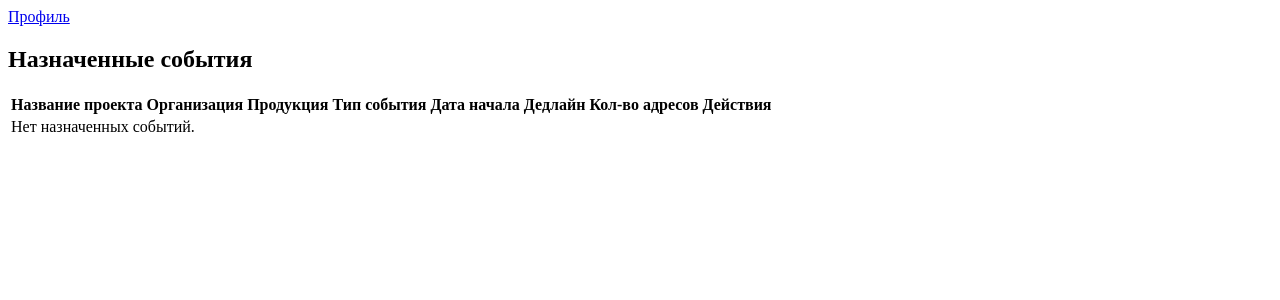
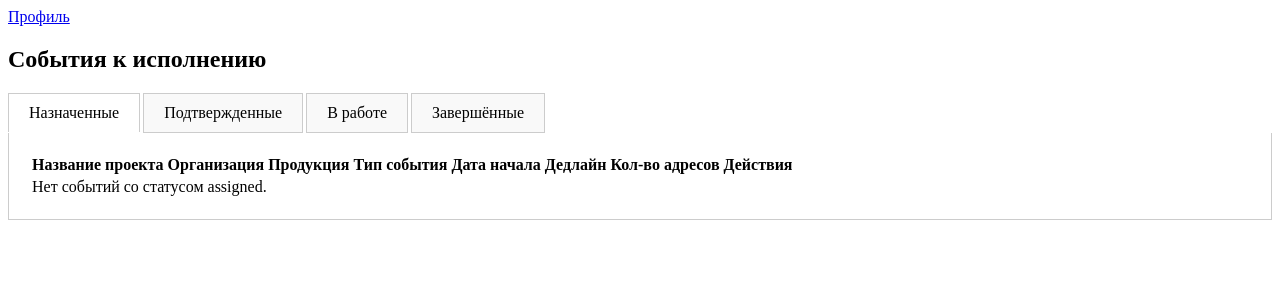
Before and after one commit to jimmy2qrtki/rct, a Django app: page /projects/assigned-events/ in a window 1280 px wide. Shown: the top 300 px of the page. Run offline with Django 5.2, Linux system fonts and the light colour scheme; a user stored in the database is signed in; data comes from the database, SQL or seed files in the repository; both versions use the stored data as it was after the commit.

Commit message:
доработал таблицу назначенных событий и статусы событий

```diff
--- a/projects/templates/projects/assigned_events_list.html
+++ b/projects/templates/projects/assigned_events_list.html
@@ -1,14 +1,47 @@
 <!-- templates/projects/assigned_events_list.html -->
 <html>
 <head>
-    <title>Назначенные события</title>
+    <title>События к исполнению</title>
     {% load static %}
     <script src="{% static 'js/jquery-3.7.1.min.js' %}"></script>
+    <style>
+        .tab {
+            display: inline-block;
+            padding: 10px 20px;
+            cursor: pointer;
+            border: 1px solid #ccc;
+            margin-right: -1px;
+            background-color: #f9f9f9;
+        }
+        .tab.active {
+            background-color: #fff;
+            border-bottom: none;
+        }
+        .tab-content {
+            display: none;
+            padding: 20px;
+            border: 1px solid #ccc;
+            border-top: none;
+        }
+        .tab-content.active {
+            display: block;
+        }
+    </style>
 </head>
 <body>
     <a href="{% url 'executor_profile' %}">Профиль</a>
-    <h2>Назначенные события</h2>
+    <h2>События к исполнению</h2>
 
+    <div id="tabs">
+        <div class="tab active" data-status="assigned">Назначенные</div>
+        <div class="tab" data-status="confirmed">Подтвержденные</div>
+        <div class="tab" data-status="in_progress">В работе</div>
+        <div class="tab" data-status="completed">Завершённые</div>
+    </div>
+
+    <div id="tab-contents">
+        {% for status, events in event_data_by_status.items %}
+        <div class="tab-content {% if forloop.first %}active{% endif %}" id="content-{{ status }}">
             <table>
                 <thead>
                     <tr>
@@ -23,7 +56,7 @@
                     </tr>
                 </thead>
                 <tbody>
-            {% for event, assigned_address_count in assigned_event_data %}
+                    {% for event, assigned_address_count in events %}
                     <tr>
                         <td>{{ event.project.name }}</td>
                         <td>{{ event.project.organization }}</td>
@@ -33,25 +66,48 @@
                         <td>{{ event.due_date|date:"Y-m-d" }}</td>
                         <td>{{ assigned_address_count }}</td>
                         <td>
-                    {% for event_user in event.eventuser_set.all %}
-                        {% if event_user.user == request.user %}
+                            {% if status == 'assigned' %}
                                 <button type="button" class="confirm-btn" data-event-id="{{ event.id }}" data-user-id="{{ request.user.id }}">Подтвердить</button>
+                            {% elif status == 'confirmed' %}
+                                <button type="button" class="start-btn" data-event-id="{{ event.id }}" data-start-date="{{ event.event_date|date:"Y-m-d" }}">Начать</button>
+                            {% elif status == 'in_progress' %}
+                                <button type="button" class="complete-btn" data-event-id="{{ event.id }}">Завершить</button>
                             {% endif %}
-                    {% endfor %}
-                    <form action="{% url 'event_remove' event.id %}" method="post">
+
+                            <form action="{% url 'event_remove' event.id %}" method="post" class="remove-form">
                                 {% csrf_token %}
-                        <button type="submit">Удалить</button>
+                                <button type="button"
+                                        class="remove-btn"
+                                        data-event-name="{{ event.project.name }}"
+                                        data-event-type="{{ event.get_event_type_display }}">Отказаться</button>
                             </form>
                         </td>
                     </tr>
                     {% empty %}
                     <tr>
-                <td colspan="7">Нет назначенных событий.</td>
+                        <td colspan="8">Нет событий со статусом {{ status|lower }}.</td>
                     </tr>
                     {% endfor %}
                 </tbody>
             </table>
+        </div>
+        {% endfor %}
+    </div>
+
     <script>
+        $(document).ready(function() {
+            $('.tab').click(function() {
+                var status = $(this).data('status');
+
+                // Переключение активной вкладки
+                $('.tab').removeClass('active');
+                $(this).addClass('active');
+
+                // Показываем/скрываем контент
+                $('.tab-content').removeClass('active');
+                $('#content-' + status).addClass('active');
+            });
+
             $(document).on('click', '.confirm-btn', function() {
                 var event_id = $(this).data('event-id');
                 var user_id = $(this).data('user-id');
@@ -73,6 +129,65 @@
                     }
                 });
             });
+
+            $(document).on('click', '.start-btn', function() {
+                var event_id = $(this).data('event-id');
+                var start_date = new Date($(this).data('start-date'));
+                var today = new Date();
+                var threeDaysBeforeStart = new Date(start_date);
+                threeDaysBeforeStart.setDate(start_date.getDate() - 3);
+
+                if (today >= threeDaysBeforeStart) {
+                    $.ajax({
+                        url: "{% url 'start_event' %}",
+                        method: "POST",
+                        data: {
+                            event_id: event_id,
+                            csrfmiddlewaretoken: '{{ csrf_token }}'
+                        },
+                        success: function(response) {
+                            if (response.success) {
+                                location.reload();
+                            } else {
+                                alert('Ошибка: ' + response.error);
+                            }
+                        }
+                    });
+                } else {
+                    alert('Вы сможете начать событие не раньше, чем за три дня до запланированной даты.');
+                }
+            });
+
+            $(document).on('click', '.remove-btn', function() {
+                var form = $(this).closest('.remove-form');
+                var eventName = $(this).data('event-name');
+                var eventType = $(this).data('event-type');
+
+                if (confirm("Вы уверены, что хотите отказаться от события - " + eventType + ", " + eventName + "?")) {
+                    form.submit();
+                }
+            });
+
+            $(document).on('click', '.complete-btn', function() {
+                var event_id = $(this).data('event-id');
+
+                $.ajax({
+                    url: "{% url 'complete_event' %}",
+                    method: "POST",
+                    data: {
+                        event_id: event_id,
+                        csrfmiddlewaretoken: '{{ csrf_token }}'
+                    },
+                    success: function(response) {
+                        if (response.success) {
+                            location.reload();
+                        } else {
+                            alert('Ошибка: ' + response.error);
+                        }
+                    }
+                });
+            });
+        });
     </script>
 </body>
 </html>
--- a/projects/urls.py
+++ b/projects/urls.py
@@ -25,4 +25,6 @@ urlpatterns = [
     path('remove_executor/', views.remove_executor, name='remove_executor'),
     path('assign_executor/', views.assign_executor, name='assign_executor'),
     path('confirm_executor/', views.confirm_executor, name='confirm_executor'),
+    path('complete-event/', views.complete_event, name='complete_event'),
+    path('start-event/', views.start_event, name='start_event'),
 ]
--- a/projects/views.py
+++ b/projects/views.py
@@ -1,3 +1,4 @@
+from django.utils import timezone
 from django.shortcuts import render, get_object_or_404, redirect
 from .models import Address, EventAddress, Project, Event, RequestCounter, EventUser
 from .forms import ProjectForm, EventForm
@@ -403,16 +404,32 @@ def update_address_order(request):
 # представление списка назначенных событий для исполнителя
 def assigned_events_list(request):
     current_user = request.user
-    assigned_events = Event.objects.filter(addresses__assigned_user=current_user).distinct()
 
-    # Создаем список пар (событие, количество адресов), назначенных текущему пользователю
-    assigned_event_data = []
-    for event in assigned_events:
-        assigned_address_count = event.addresses.filter(assigned_user=current_user).count()
-        assigned_event_data.append((event, assigned_address_count))
+    # Получаем все события пользователя с разбивкой по статусам
+    event_users_by_status = {
+        'assigned': EventUser.objects.filter(user=current_user, status='assigned'),
+        'confirmed': EventUser.objects.filter(user=current_user, status='confirmed'),
+        'in_progress': EventUser.objects.filter(
+            user=current_user,
+            status='in_progress',
+            event__event_date__lte=timezone.now()
+        ),
+        'completed': EventUser.objects.filter(user=current_user, status='completed'),
+    }
+
+    # Подсчёт количества адресов
+    event_data_by_status = {}
+    for status, events in event_users_by_status.items():
+        event_data_by_status[status] = [
+            (
+                e.event,
+                e.event.addresses.filter(assigned_user=current_user).count()
+            )
+            for e in events
+        ]
 
     return render(request, 'projects/assigned_events_list.html', {
-        'assigned_event_data': assigned_event_data
+        'event_data_by_status': event_data_by_status,
     })
 
 @login_required
@@ -515,7 +532,7 @@ def assign_executor(request):
 
 @login_required
 @require_POST
-# функция для обработки подтверждения
+# функция для обработки статуса подтверждения
 def confirm_executor(request):
     event_id = request.POST.get('event_id')
     user_id = request.POST.get('user_id')
@@ -527,3 +544,41 @@ def confirm_executor(request):
         return JsonResponse({"success": True})
     except EventUser.DoesNotExist:
         return JsonResponse({"error": "EventUser not found"}, status=404)
+
+# функция для обработки статуса завершения
+def complete_event(request):
+    if request.method == 'POST':
+        event_id = request.POST.get('event_id')
+        event_user = EventUser.objects.get(user=request.user, event_id=event_id)
+
+        if event_user:
+            event_user.status = 'completed'
+            event_user.save()
+            return JsonResponse({'success': True})
+        else:
+            return JsonResponse({'success': False, 'error': 'Событие не найдено'})
+
+    return JsonResponse({'success': False, 'error': 'Некорректный запрос'})
+
+# для смены статуса назначенного и подтверждённого события на "в работе"
+def start_event(request):
+    if request.method == 'POST':
+        event_id = request.POST.get('event_id')
+
+        try:
+            event_user = EventUser.objects.get(event_id=event_id, user=request.user)
+            current_time = timezone.now()
+            event_start_date = event_user.event.event_date
+
+            # Проверка на то, что можно начать событие
+            if (event_start_date - current_time).days <= 3:
+                event_user.status = 'in_progress'
+                event_user.save()
+                return JsonResponse({"success": True})
+            else:
+                return JsonResponse({"success": False, "error": "Событие можно будет начать не ранее чем через 3 дня до запланированной даты"})
+
+        except EventUser.DoesNotExist:
+            return JsonResponse({"error": "EventUser not found"}, status=404)
+
+    return JsonResponse({"error": "Некорректный запрос"}, status=400)
```
Also changed, not shown: projects/models.py (+11 -9 lines), db.sqlite3, projects/migrations/0024_alter_eventuser_status.py (added). Lines whose indentation alone changed are shown as unchanged.
